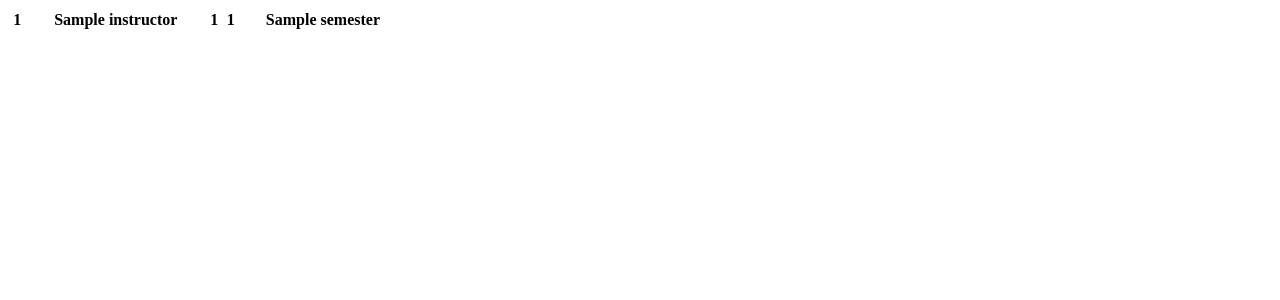
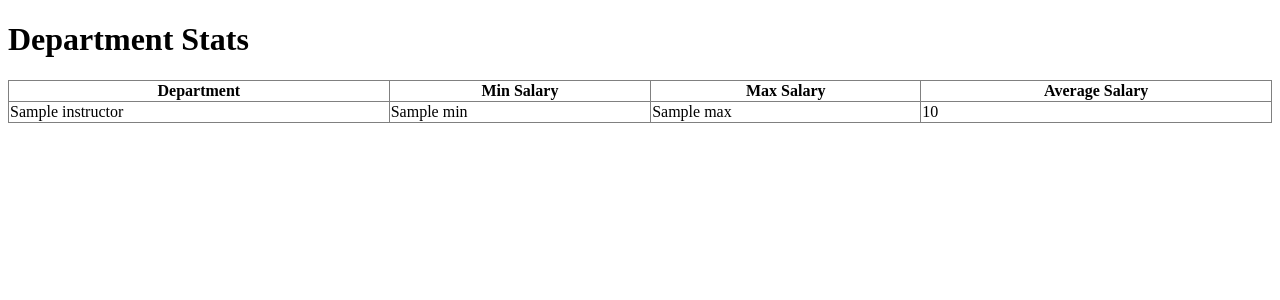
Before and after one commit to coling154/UnivDB, a Django app: template src/univSite/univApp/templates/mysite/F2Table.html in a window 1280 px wide. Shown: the top 300 px of the page. Run offline with Django 5.2, Linux system fonts and the light colour scheme; the template is opened without the code that fills it: most values are stand-ins (such as "Sample title", 1, 10 or a date in 2020); lists and menus that the app fills with data are empty; parts of the project's set-up code (start-up, migrations or seed data) failed here and were passed over.

Commit message:
F2 implementation DONE

```diff
--- a/src/univSite/univApp/templates/mysite/F2.html
+++ b/src/univSite/univApp/templates/mysite/F2.html
@@ -9,8 +9,8 @@
 </head>
 <body>
 <h1>min/max/average salary of department</h1>
-
-<form action="{% url 'admin' %}" method="post">
+<p>Type "all" for all departments</p>
+<form action="{% url 'dept_stats' %}" method="post">
   <label for="dept">department</label>
   <input type="text" id="dept" name="department"><br><br>
   <input type="submit" value="Submit">
--- a/src/univSite/univApp/templates/mysite/F2Table.html
+++ b/src/univSite/univApp/templates/mysite/F2Table.html
@@ -1,11 +1,34 @@
- <table style="width:400px">
- {% for r in rows%}
-    <tr>
-        <th>{{r.id}}</th>
-        <th>{{r.name}}</th>
-        <th>{{r.course_id}}</th>
-        <th>{{r.sec_id}}</th>
-        <th>{{r.semester}}</th>
-    </tr>
- {% endfor %}
-</table>
+<!DOCTYPE html>
+<html lang="en">
+<head>
+    <meta charset="UTF-8">
+    <title>Department Stats</title>
+</head>
+<body>
+    <h1>Department Stats</h1>
+    <table style="width:100%; border-collapse: collapse;" border="1">
+        <thead>
+            <tr>
+                <th>Department</th>
+                <th>Min Salary</th>
+                <th>Max Salary</th>
+                <th>Average Salary</th>
+            </tr>
+        </thead>
+        <tbody>
+            {% for r in rows %}
+            <tr>
+                <td>{{ r.dept_name }}</td>
+                <td>{{ r.min }}</td>
+                <td>{{ r.max }}</td>
+                <td>{{ r.average }}</td>
+            </tr>
+            {% empty %}
+            <tr>
+                <td colspan="4">No department found.</td>
+            </tr>
+            {% endfor %}
+        </tbody>
+    </table>
+</body>
+</html>
--- a/src/univSite/univApp/urls.py
+++ b/src/univSite/univApp/urls.py
@@ -10,4 +10,5 @@
     path("professor/", views.professor, name="professor"),
     path("student/", views.student, name="student"),
     path('list_instructors/', views.list_instructors, name='list_instructors'),
+    path('department_stats/', views.dept_stats, name='dept_stats')
 ]
```
Also changed, not shown: src/univSite/univApp/views.py (+22 -0 lines).
